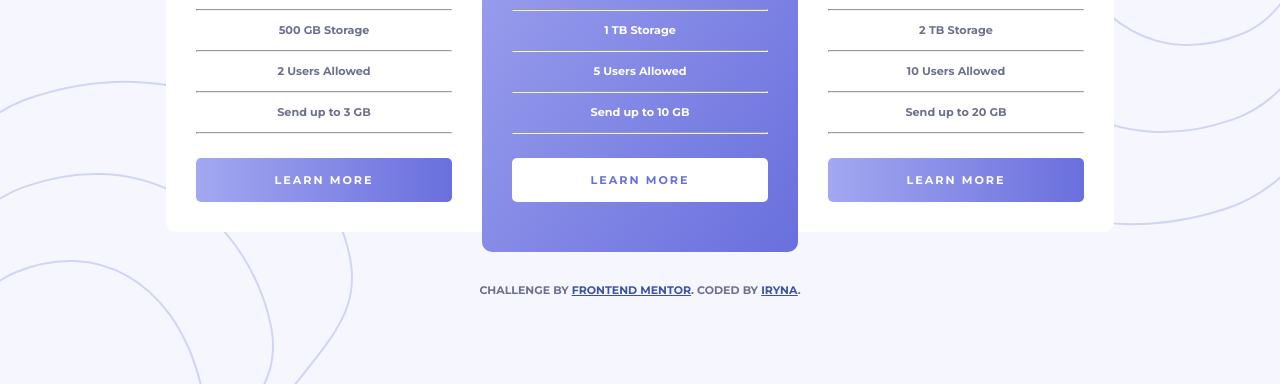
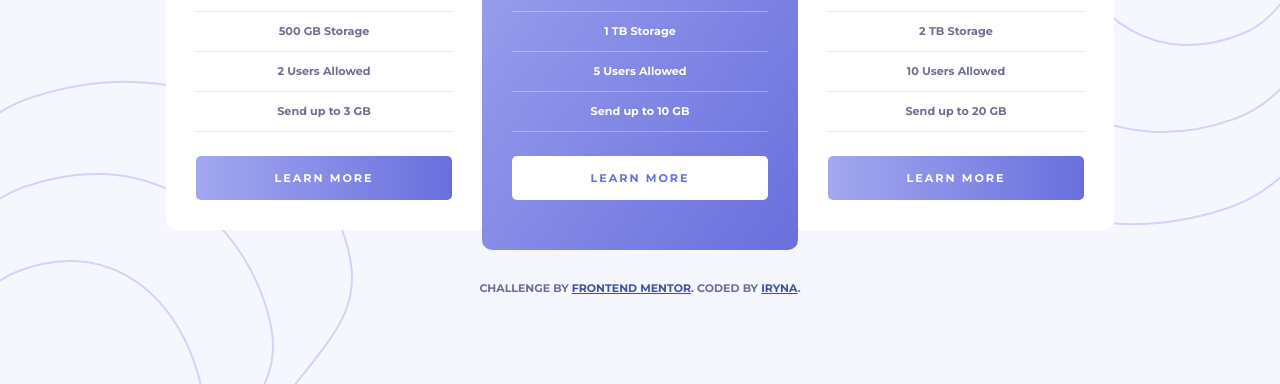
Before and after one commit to IrynaDesigna/Pricing-component-with-toggle, a plain HTML site: page index.html in a window 1280 px wide. Shown: the part 432-816 px from the top of the page. Drawn offline with Linux system fonts and the light colour scheme.

Commit message:
hr style

```diff
--- a/style.css
+++ b/style.css
@@ -208,3 +208,14 @@ input:checked + .slider:before {
     margin-top: 30px;
   }
 }
+
+hr {
+  opacity: 30%;
+  border: 0;
+  height: 1px;
+  background: hsl(234, 14%, 74%);
+}
+
+.primary hr {
+  background: #fff;
+}
```
